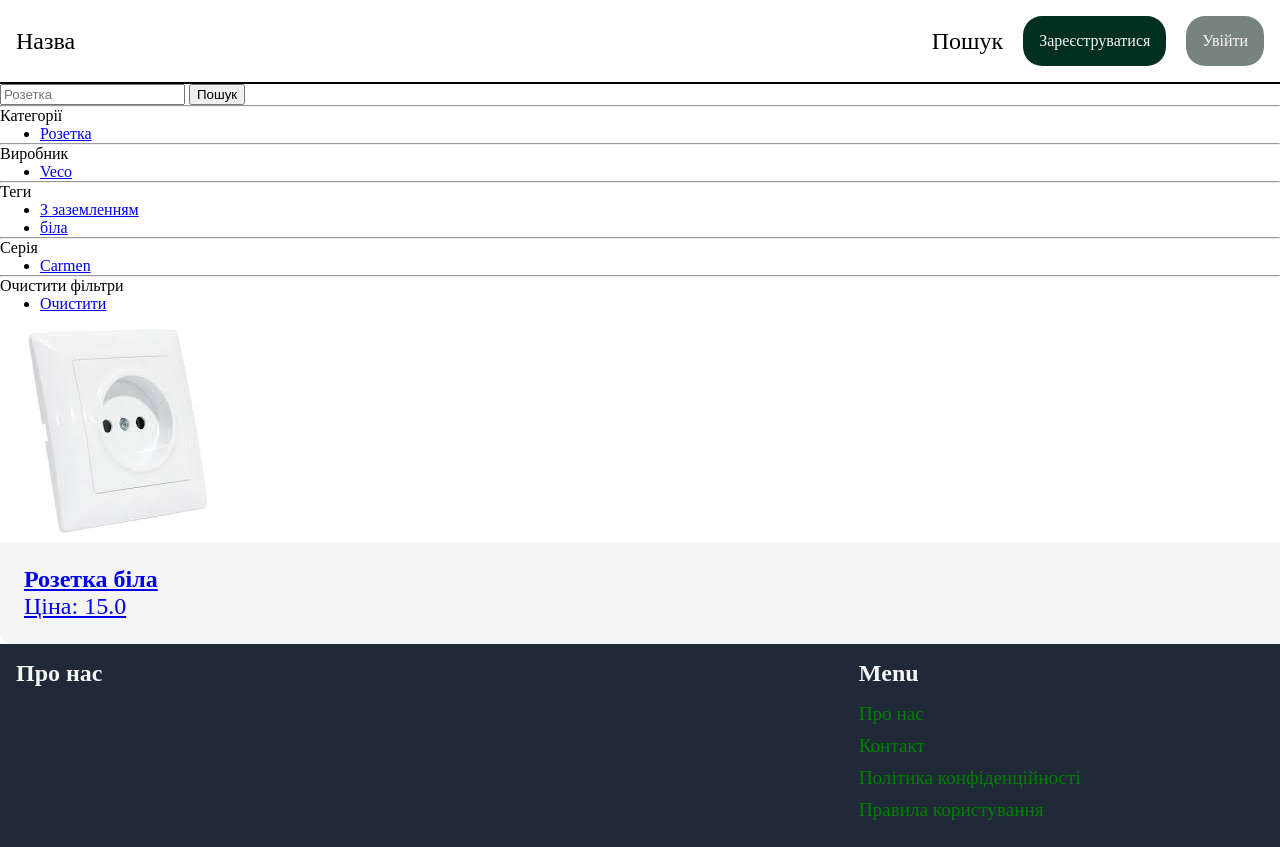
After one commit to waitorgr/Markeplace, a Django app: page /items/ in a window 1280 px wide. The commit adds this page. Run offline with Django 5.2, Linux system fonts and the light colour scheme; data comes from the database, SQL or seed files in the repository.

Commit message:
create search (need refact)

```diff
--- a/puddle/core/templates/core/base.html
+++ b/puddle/core/templates/core/base.html
@@ -13,7 +13,7 @@
     <nav class="navigate">
         <a href="{% url 'core:index' %}" class="navigate-a text-size reset">Назва</a> <!-- Треба замінити на лого-->
         <div class="navigate-div">
-            <a href="#" class="text-size reset" >Пошук</a>
+            <a href="{% url 'item:items' %}" class="text-size reset" >Пошук</a>
 
             {% if request.user.is_authenticated %} <!--Хз, що це треба буде потім розібратися-->
             <a href="#" class="navigate-div-a_sign-up reset navigate-div-item">Inbox</a>
--- /dev/null
+++ b/puddle/item/templates/item/items.html
@@ -0,0 +1,94 @@
+{% extends 'core/base.html' %}
+
+{% block title %}Пошук{% endblock %}
+
+{% block content %}
+    <div>
+        <div>
+            <!-- sidebar -->
+            <form method="get" action="{% url 'item:items' %}">
+                <input name="query" type="text" value="{{ query }}" placeholder="Розетка">
+
+                <button>Пошук</button>
+            </form>
+
+            <hr>
+
+            <p>Категорії</p>
+
+            <ul>
+                {% for category in categories %}
+                <li class="{% if category.id == category_id %} пездани сюди що хочеш (перевірка на вибрану категорію) {% endif %}">
+                    <a href="{% url 'item:items' %}?query={{ query }}&category={{ category.id }}">{{category.name}}</a>
+                </li>
+                {% endfor %}
+            </ul>
+
+            <hr>
+
+            <p>Виробник</p>
+
+            <ul>
+                {% for prod in producer %}
+                <li class="{% if prod.id == producer_id %} пездани сюди що хочеш (перевірка на вибраного виробника) {% endif %}">
+                    <a href="{% url 'item:items' %}?query={{ query }}&prod={{ prod.id }}">{{prod.name}}</a>
+                </li>
+                {% endfor %}
+            </ul>
+
+            <hr>
+
+            <p>Теги</p> <!--Треба якось коректно перейменувати-->
+
+
+            <ul>
+                {% for t in teg %}
+                <li class="{% if t.id in teg_ids %} active {% endif %}">
+                    <a href="{% url 'item:items' %}?query={{ query }}&teg={{ t.id }}">{{ t.name }}</a>
+                </li>
+                {% endfor %}
+            </ul>
+
+            <hr>
+
+            <p>Серія</p>
+
+            <ul>
+                {% for s in seria %}
+                <li class="{% if s.id == seria_id %} пездани сюди що хочеш (перевірка на вибрану серію) {% endif %}">
+                    <a href="{% url 'item:items' %}?query={{ query }}&s={{ s.id }}">{{s.name}}</a>
+                </li>
+                {% endfor %}
+            </ul>
+
+            <hr>
+
+            <p>Очистити фільтри</p>
+
+            <ul>
+                <li><a href="{% url 'item:items' %}">Очистити</a></li>
+            </ul>
+        </div>
+
+
+        <div>
+            <div class="Front-page-div-item">
+                <!--Усі предмети-->
+                {% for item in items %}
+                    <div>
+                        <a href="{% url 'item:detail' item.id %}">
+                            <div>
+                                <img src="{{ item.image.url }}" class="rounded-image">
+                            </div>
+
+                            <div class="down-item">
+                                <h2 class="text-size">{{ item.name }}</h2>
+                                <p class="text-size">Ціна: {{item.price}}</p>
+                            </div>
+                        </a>
+                    </div>
+                {% endfor %}
+            </div>
+        </div>
+    </div>
+{% endblock %}
--- a/puddle/item/urls.py
+++ b/puddle/item/urls.py
@@ -5,6 +5,7 @@ from . import views
 app_name= 'item'
 
 urlpatterns=[
+    path('',views.items,name='items'),
     path('<int:pk>',views.detail,name='detail'),
-    path('new/', views.new, name='new')
+    path('new/', views.new, name='new'),
 ]
--- a/puddle/item/views.py
+++ b/puddle/item/views.py
@@ -1,8 +1,58 @@
 from django.shortcuts import render,get_object_or_404,redirect
-from .models import Item,ItemImage
+from .models import Item,ItemImage,Category,Producer,Teg,Seria
+from django.db.models import Q
 from django.contrib.auth.decorators import user_passes_test
 
 from .forms import ItemWithImagesForm, ItemImageForm,ProducerForm,TegForm,SeriaForm
+
+
+def items(request):
+    items= Item.objects.filter(is_sold=False)
+
+    category_id = request.GET.get('category', 0)
+    categories= Category.objects.all()
+
+    producer_id = request.GET.get('producer', 0)
+    producer= Producer.objects.all()
+
+    teg_ids = request.GET.getlist('teg')
+    teg= Teg.objects.all()
+
+    seria_id = request.GET.get('seria', 0)
+    seria= Seria.objects.all()
+
+    query= request.GET.get('query','')
+
+    if category_id:
+        items = items.filter(category_id=category_id)
+
+    if producer_id:
+        items = items.filter(producer_id=producer_id)
+
+    if teg_ids:
+        if teg_ids and teg_ids[0] != '':
+            teg_ids = list(map(int, teg_ids))
+            items = items.filter(tegs__id__in=teg_ids).distinct()
+
+    if seria_id:
+        items = items.filter(seria_id=seria_id)
+
+    if query:
+        items = items.filter(Q(name__icontains=query) )
+
+    return render(request,'item/items.html',{
+        'items':items,
+        'query':query,
+        'categories':categories,
+        'producer':producer,
+        'teg':teg,
+        'seria':seria,
+        'category_id':int(category_id),
+        'producer_id':int(producer_id),
+        'teg_ids': teg_ids,
+        'seria_id':int(seria_id),
+    })
+
 
 def detail(request, pk):  #зробити для багатьох картинок
     item=get_object_or_404(Item,pk=pk)
```
